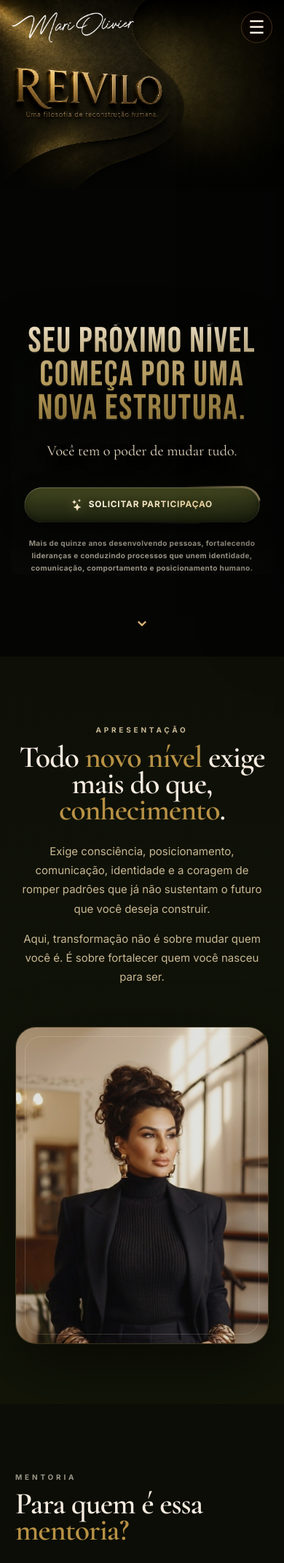
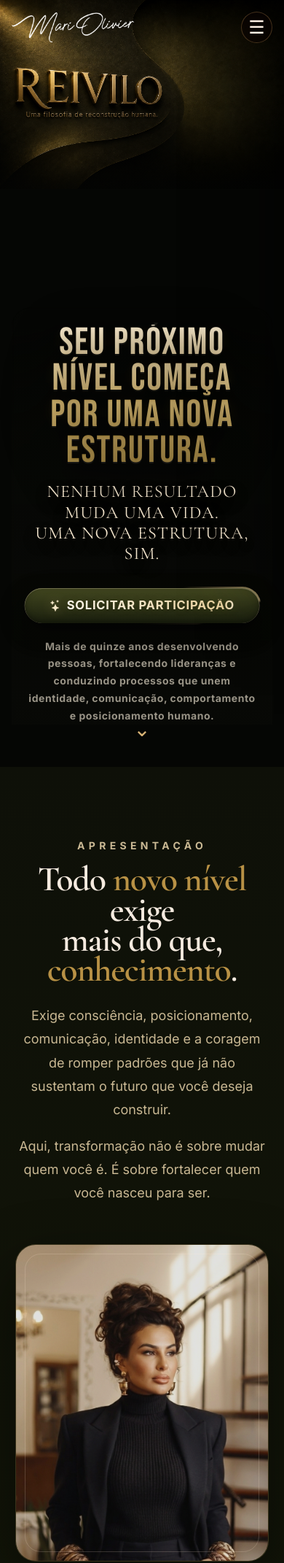
Before and after one commit to Hunter954/MariOlivierLandingPage, a Flask app: page / in a window 390 px wide. Shown: the top 2142 px of the page at 73% size. Run offline with Flask 3, Linux system fonts and the light colour scheme.

Commit message:
Add files via upload

```diff
--- a/app/static/css/style.css
+++ b/app/static/css/style.css
@@ -1088,3 +1088,68 @@ body{background:#070806;color:var(--text)}
     padding-top:clamp(375px,108vw,440px) !important;
   }
 }
+
+
+/* Ajuste solicitado - frase do hero e aumento de fonte geral no mobile */
+.hero .hero-structure{
+  text-transform:uppercase;
+  letter-spacing:.06em;
+  line-height:1.15;
+  max-width:680px;
+}
+
+@media(max-width:900px){
+  body{font-size:19px;}
+  p,
+  li,
+  .lead,
+  .intro p,
+  .card p,
+  .testimonial p,
+  .services p,
+  .about p,
+  details p{
+    font-size:18px;
+    line-height:1.78;
+  }
+  .hero h1{
+    font-size:clamp(48px,13.3vw,64px)!important;
+  }
+  .hero .italic,
+  .hero .hero-structure{
+    font-size:clamp(24px,5.9vw,32px)!important;
+    line-height:1.18;
+    letter-spacing:.045em;
+  }
+  .hero .micro,
+  .micro,
+  .eyebrow,
+  .section-line,
+  .gallery figcaption,
+  .testimonial small,
+  .tags span{
+    font-size:14px!important;
+  }
+  .section h2{
+    font-size:clamp(46px,12.3vw,76px);
+  }
+  .card h3,
+  .services h3{
+    font-size:29px;
+  }
+  summary{
+    font-size:24px;
+  }
+  .premium-text{
+    font-size:clamp(1.03rem,3.7vw,1.23rem);
+  }
+  .nav a{
+    font-size:13px;
+  }
+}
+
+@media(max-width:560px){
+  .hero .hero-structure{
+    max-width:360px;
+  }
+}
--- a/app/templates/index.html
+++ b/app/templates/index.html
@@ -36,7 +36,7 @@
       <div class="container hero-content reveal">
         <div class="hero-copy">
           <h1>Seu próximo nível<br class="desktop-title-break"> começa por uma<br class="desktop-title-break"> nova estrutura.</h1>
-          <p class="italic">Você tem o poder de mudar tudo.</p>
+          <p class="italic hero-structure">NENHUM RESULTADO MUDA UMA VIDA.<br>UMA NOVA ESTRUTURA, SIM.</p>
           <a class="premium-button premium-hero" href="{{ whatsapp_url }}" target="_blank" rel="noopener"><span class="premium-dots" aria-hidden="true"></span><i class="bi bi-stars premium-icon" aria-hidden="true"></i><span class="premium-text">Solicitar participação</span></a>
           <p class="micro">Mais de quinze anos desenvolvendo pessoas, fortalecendo lideranças e conduzindo processos que unem identidade, comunicação, comportamento e posicionamento humano.</p>
         </div>
```
